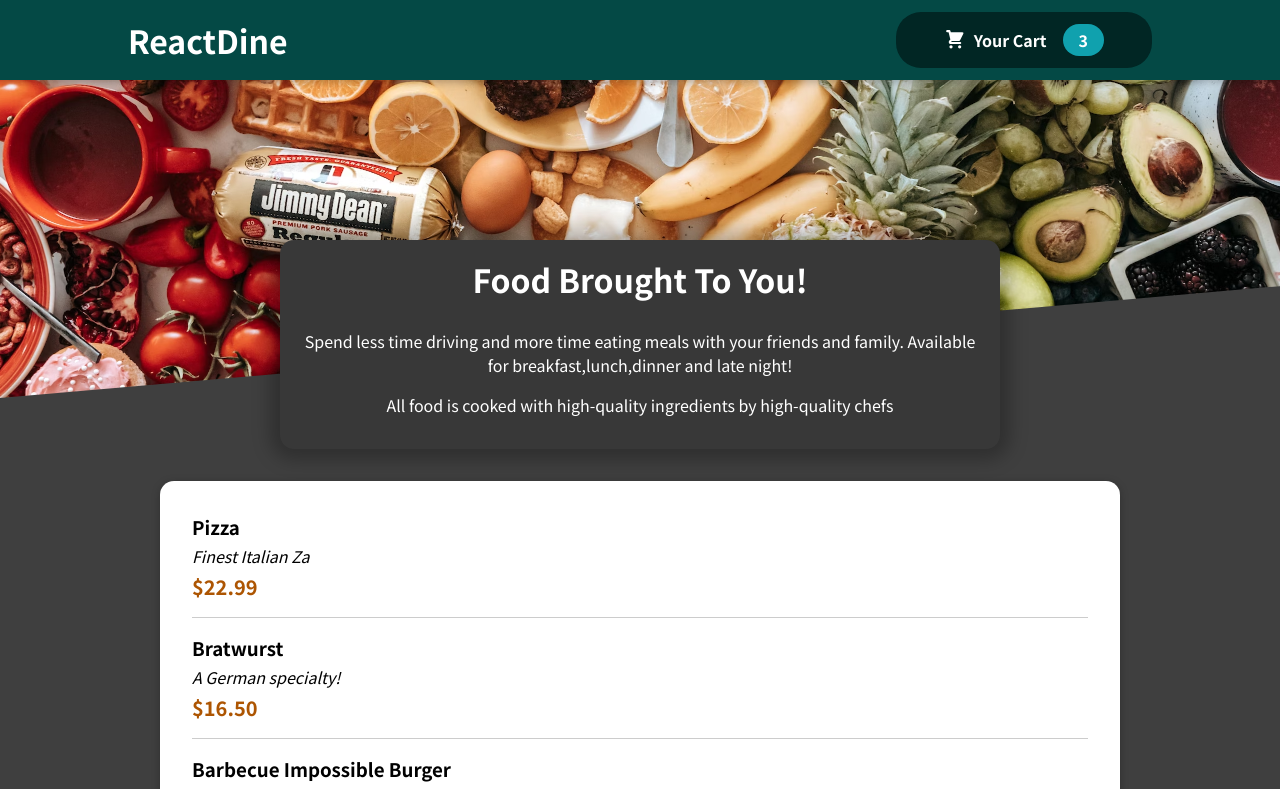
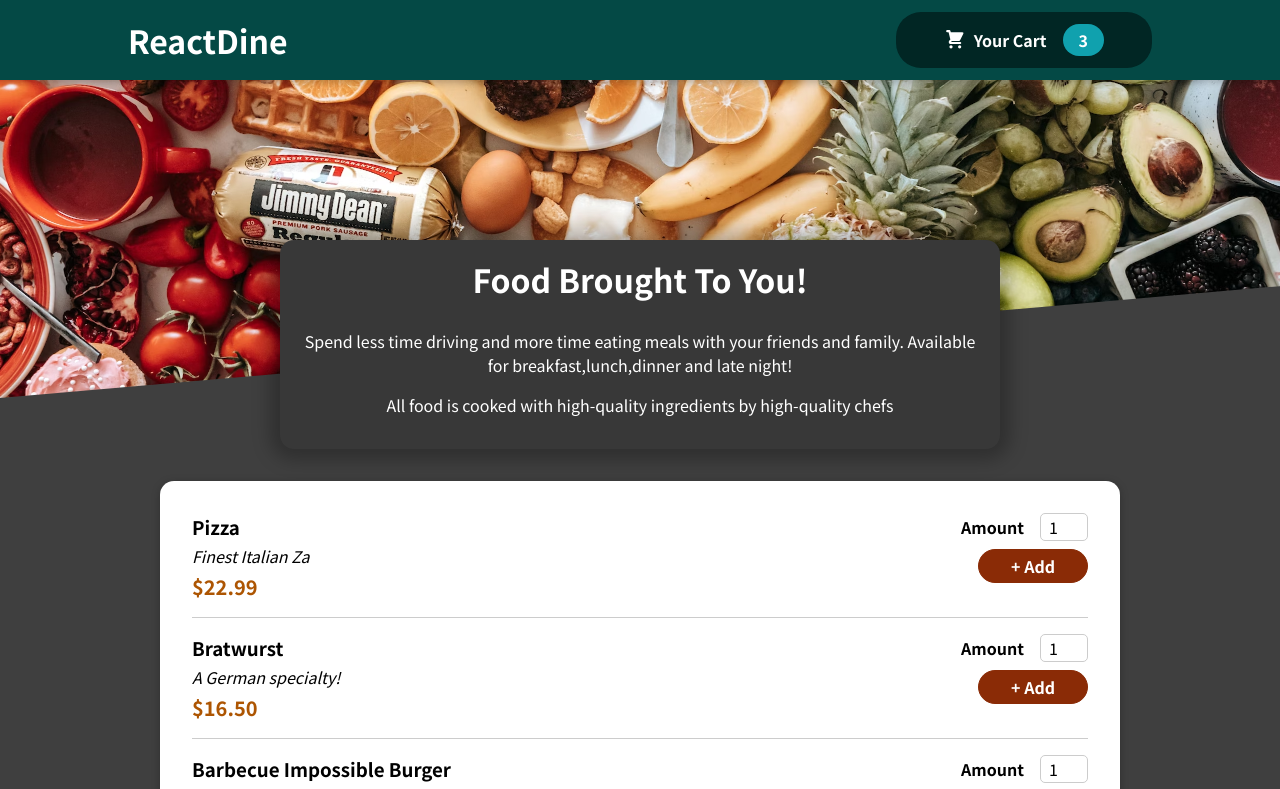
Before and after one commit to KyEBell/ReactDine, a React (Create React App) app: page / in a window 1280 px wide. Shown: the top 789 px of the page. Built offline with nearby package versions, Linux system fonts and the light colour scheme; the HTML template or start-up script is replaced by a standard one.

Commit message:
added Cart, input component, modal component with styling. Cart Modal open and closes on click. values currently hard coded

```diff
--- a/src/App.js
+++ b/src/App.js
@@ -1,9 +1,20 @@
+import { useState } from 'react';
 import Header from './components/Layout/Header';
 import Meals from './components/Meals/Meals';
+import Cart from './components/Cart/Cart';
 function App() {
+  const [cartIsShown, setCartIsShown] = useState(false);
+
+  const showCartHandler = () => {
+    setCartIsShown(true);
+  };
+  const hideCartHandler = () => {
+    setCartIsShown(false);
+  };
   return (
     <>
-      <Header />
+      {cartIsShown && <Cart onHideCart={hideCartHandler} />}
+      <Header onShowCart={showCartHandler} />
       <main>
         <Meals />
       </main>
--- /dev/null
+++ b/src/components/Cart/Cart.js
@@ -0,0 +1,31 @@
+import classes from './Cart.module.css';
+import Modal from '../UI/Modal';
+
+const cartArray = [{ id: 'c1', name: 'Pizza', amount: 2, price: 22.99 }];
+
+const Cart = (props) => {
+  const cartItems = (
+    <ul className={classes['cart-items']}>
+      {cartArray.map((element) => (
+        <li key={element.id}>{element.name}</li>
+      ))}
+    </ul>
+  );
+  return (
+    <Modal>
+      {cartItems}
+      <div className={classes.total}>
+        <span>Total Amount</span>
+        <span>$666</span>
+      </div>
+      <div className={classes.actions}>
+        <button className={classes['button--alt']} onClick={props.onHideCart}>
+          Close
+        </button>
+        <button className={classes.button}>Order!</button>
+      </div>
+    </Modal>
+  );
+};
+
+export default Cart;
--- /dev/null
+++ b/src/components/Cart/Cart.module.css
@@ -0,0 +1,46 @@
+.cart-items {
+  list-style: none;
+  margin: 0;
+  padding: 0;
+  max-height: 20rem;
+  overflow: auto;
+}
+
+.total {
+  display: flex;
+  justify-content: space-between;
+  align-items: center;
+  font-weight: bold;
+  font-size: 1.5rem;
+  margin: 1rem 0;
+}
+
+.actions {
+  text-align: right;
+}
+
+.actions button {
+  font: inherit;
+  cursor: pointer;
+  background-color: transparent;
+  border: 1px solid #8a2b06;
+  padding: 0.5rem 2rem;
+  border-radius: 25px;
+  margin-left: 1rem;
+}
+
+.actions button:hover,
+.actions button:active {
+  background-color: #5a1a01;
+  border-color: #5a1a01;
+  color: white;
+}
+
+.actions .button--alt {
+  color: #8a2b06;
+}
+
+.actions .button {
+  background-color: #8a2b06;
+  color: white;
+}
--- a/src/components/Layout/Header.js
+++ b/src/components/Layout/Header.js
@@ -7,7 +7,7 @@
     <Fragment>
       <header className={classes.header}>
         <h1>ReactDine</h1>
-        <HeaderCartButton />
+        <HeaderCartButton onClick={props.onShowCart} />
       </header>
       <div className={classes['main-image']}>
         <img src={mealsImage} alt='a  burger' />
--- a/src/components/Layout/HeaderCartButton.js
+++ b/src/components/Layout/HeaderCartButton.js
@@ -3,7 +3,7 @@
 
 const HeaderCartButton = (props) => {
   return (
-    <button className={classes.button}>
+    <button onClick={props.onClick} className={classes.button}>
       <span className={classes.icon}>
         <CartIcon />
       </span>
--- a/src/components/Meals/MealItem/MealItem.js
+++ b/src/components/Meals/MealItem/MealItem.js
@@ -1,4 +1,5 @@
 import classes from './MealItem.module.css';
+import MealItemForm from './MealItemForm';
 
 const MealItem = ({ meal }) => {
   const price = `$${meal.price.toFixed(2)}`;
@@ -9,7 +10,9 @@
         <div className={classes.description}>{meal.description}</div>
         <div className={classes.price}>{price}</div>
       </div>
-      <div></div>
+      <div>
+        <MealItemForm id={meal.id} />
+      </div>
     </li>
   );
 };
--- a/src/components/Meals/MealItem/MealItemForm.js
+++ b/src/components/Meals/MealItem/MealItemForm.js
@@ -0,0 +1,23 @@
+import classes from './MealItemForm.module.css';
+import Input from '../../UI/Input';
+
+const MealItemForm = (props) => {
+  return (
+    <form className={classes.form}>
+      <Input
+        label='Amount'
+        input={{
+          id: 'amount' + props.id,
+          type: 'number',
+          min: '1',
+          max: '5',
+          step: '1',
+          defaultValue: '1',
+        }}
+      />
+      <button>+ Add</button>
+    </form>
+  );
+};
+
+export default MealItemForm;
--- /dev/null
+++ b/src/components/Meals/MealItem/MealItemForm.module.css
@@ -0,0 +1,20 @@
+.form {
+  text-align: right;
+}
+
+.form button {
+  font: inherit;
+  cursor: pointer;
+  background-color: #8a2b06;
+  border: 1px solid #8a2b06;
+  color: white;
+  padding: 0.25rem 2rem;
+  border-radius: 20px;
+  font-weight: bold;
+}
+
+.form button:hover,
+.form button:active {
+  background-color: #641e03;
+  border-color: #641e03;
+}
--- /dev/null
+++ b/src/components/UI/Input.js
@@ -0,0 +1,12 @@
+import classes from './Input.module.css';
+
+const Input = (props) => {
+  return (
+    <div className={classes.input}>
+      <label htmlFor={props.input.id}>{props.label}</label>
+      <input {...props.input} />
+    </div>
+  );
+};
+
+export default Input;
--- /dev/null
+++ b/src/components/UI/Input.module.css
@@ -0,0 +1,18 @@
+.input {
+  display: flex;
+  align-items: center;
+  margin-bottom: 0.5rem;
+}
+
+.input label {
+  font-weight: bold;
+  margin-right: 1rem;
+}
+
+.input input {
+  width: 3rem;
+  border-radius: 5px;
+  border: 1px solid #ccc;
+  font: inherit;
+  padding-left: 0.5rem;
+}
--- /dev/null
+++ b/src/components/UI/Modal.js
@@ -0,0 +1,28 @@
+import classes from './Modal.module.css';
+import * as ReactDOM from 'react-dom'; //Backdrop component being rendered in MODAL
+const Backdrop = (props) => {
+  return <div className={classes.backdrop}></div>;
+};
+//overlay component being rendered in MODAL
+
+const ModalOverlay = (props) => {
+  return (
+    <div className={classes.modal}>
+      <div className={classes.content}>{props.children}</div>
+    </div>
+  );
+};
+
+const portalElement = document.getElementById('overlays');
+const Modal = (props) => {
+  return (
+    <>
+      {ReactDOM.createPortal(<Backdrop />, portalElement)}
+      {ReactDOM.createPortal(
+        <ModalOverlay> {props.children} </ModalOverlay>,
+        portalElement
+      )}
+    </>
+  );
+};
+export default Modal;
--- /dev/null
+++ b/src/components/UI/Modal.module.css
@@ -0,0 +1,40 @@
+.backdrop {
+  position: fixed;
+  top: 0;
+  left: 0;
+  width: 100%;
+  height: 100vh;
+  z-index: 20;
+  background-color: rgba(0, 0, 0, 0.75);
+}
+
+.modal {
+  position: fixed;
+  top: 20vh;
+  left: 5%;
+  width: 90%;
+  background-color: white;
+  padding: 1rem;
+  border-radius: 14px;
+  box-shadow: 0 2px 8px rgba(0, 0, 0, 0.25);
+  z-index: 30;
+  animation: slide-down 300ms ease-out forwards;
+}
+
+@media (min-width: 768px) {
+  .modal {
+    width: 40rem;
+    left: calc(50% - 20rem);
+  }
+}
+
+@keyframes slide-down {
+  from {
+    opacity: 0;
+    transform: translateY(-3rem);
+  }
+  to {
+    opacity: 1;
+    transform: translateY(0);
+  }
+}
```
